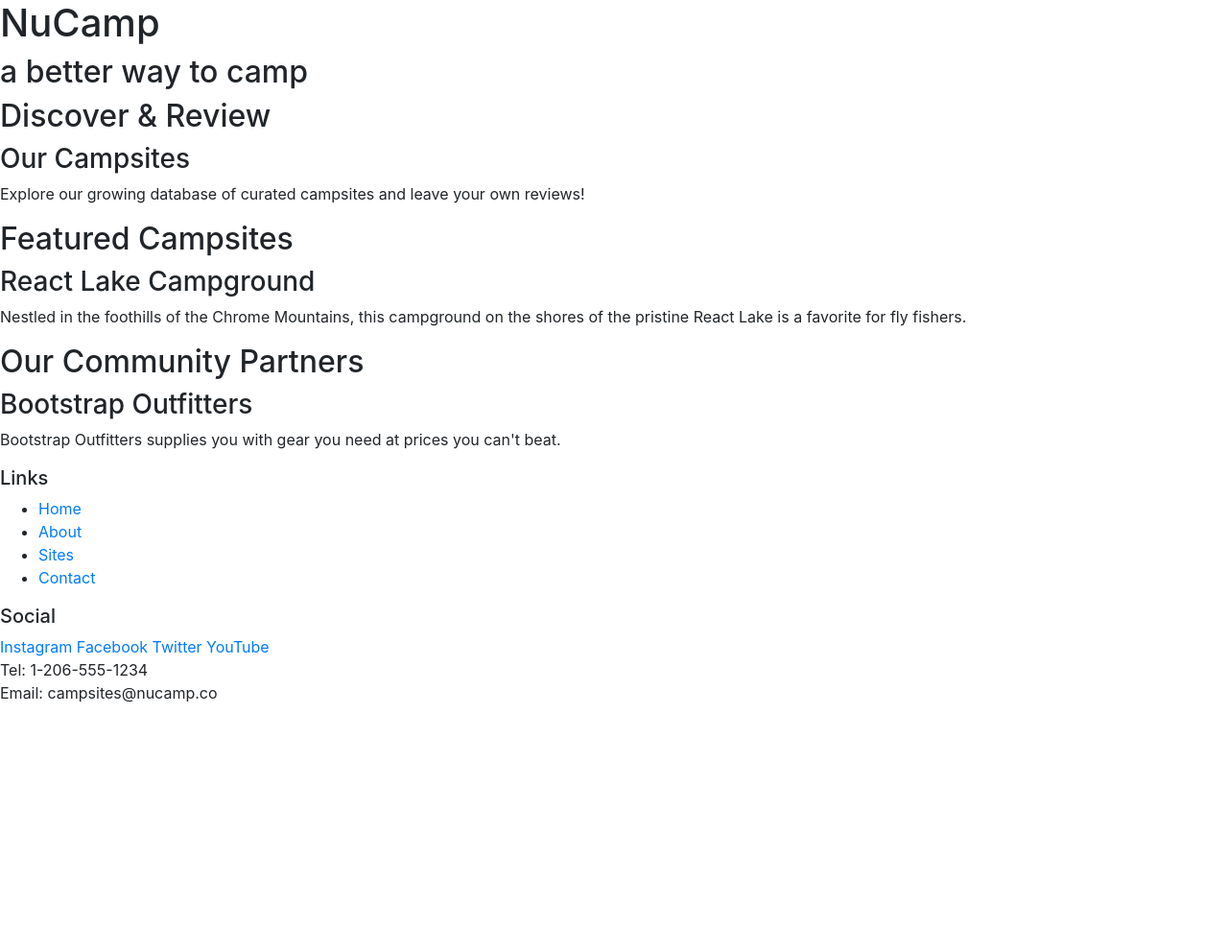
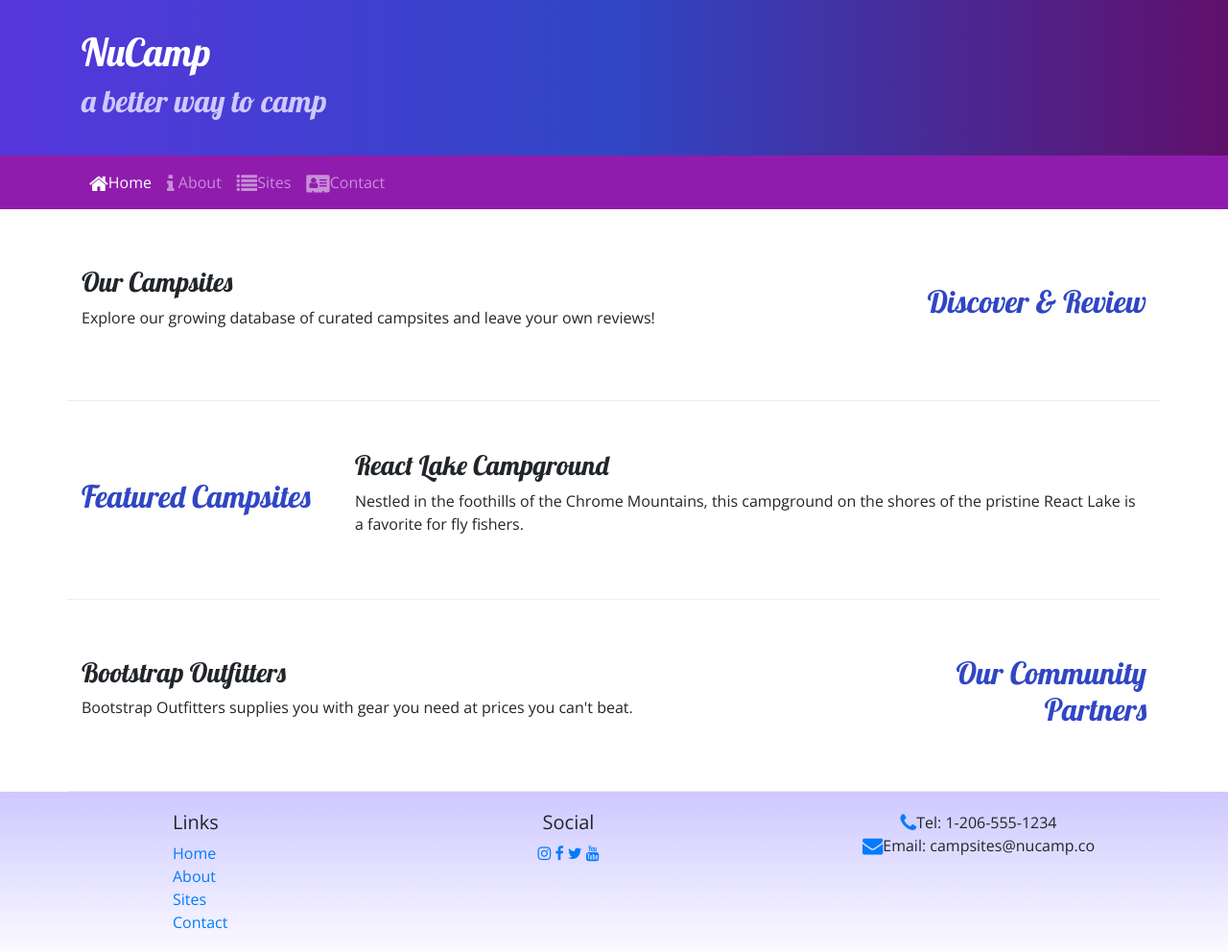
Before and after one commit to ramghar/nucampsite, a website: page index.html in a window 1280 px wide. Shown: the whole page at 96% size. Before the commit the page ends 800 px from the top, so only its background shows below. Drawn offline with nearby package versions, Linux system fonts and the light colour scheme.

Commit message:
Icon Fonts

```diff
--- /dev/null
+++ b/css/styles.css
@@ -0,0 +1,41 @@
+
+
+body {
+    font-family: "Open Sans", sans-serif;
+}
+
+h1, h2, h3 {
+    font-family: "Lobster", cursive;
+}
+
+h2 {
+    color: #3046C5;
+}
+
+header h2 {
+    color: #CEC8FF;
+}
+
+footer {
+    background-image: linear-gradient(#CEC8FF, white);
+    padding: 20px 0;
+}
+
+.jumbotron {
+    margin: 0;
+    padding: 30px;
+    background-image: linear-gradient(to right, #5637DD, #3046C5, #60106B);
+    color: white;
+}
+
+.row-content {
+    padding: 50px 0;
+    border-bottom: 1px ridge;
+    min-height: 200px;
+}
+.hr-line{
+    color: lightgray;
+}
+.navbar{
+    background-color: #901cad;
+}
--- a/index.html
+++ b/index.html
@@ -11,56 +11,102 @@
         <!-- Bootstrap CSS -->
         <link rel="stylesheet" href="node_modules/bootstrap/dist/css/bootstrap.min.css" />
 
+        <!-- Additional CSS must be placed after Bootstrap CSS -->
+        <link rel="stylesheet" href="node_modules/font-awesome/css/font-awesome.min.css" />
+        <link rel="stylesheet" href="https://fonts.googleapis.com/css?family=Lobster|Open+Sans" />
+        <link rel="stylesheet" href="css/styles.css" />
+
         <title>NuCamp: A Better Way To Camp</title>
     </head>
 
 <body>
 
-    <header>
+    <header class=" jumbotron jumbotron-fluid">
         <div>
+            <div class= "container">
+                <div class= "row">
+                    <div class= "col">
                         <h1>NuCamp</h1>
                         <h2>a better way to camp</h2>
                     </div>
+                </div>
+            </div>
+        </div>
     </header>
 
-    <div>
-        <h2>Discover & Review</h2>
+    <nav class="navbar navbar-expand-sm navbar-dark sticky-top">
+        <div class=" container">
+            <button class="navbar-toggler ml-auto" type="button" data-toggle="collapse" data-target="#nucampNavbar">
+                <span class="navbar-toggler-icon"></span>
+            </button>
+            <div class="collapse navbar-collapse" id="nucampNavbar">
+                <ul class=" navbar-nav">
+                    <li class="nav-item active"><a class= "nav-link" href = #> <i class="fa fa-home fa-lg"></i>Home </a></li>
+                    <li class="nav-item"><a class= "nav-link" href = aboutus.html><i class="fa fa-info fa-lg"></i> About</a></li>
+                    <li class="nav-item"><a class= "nav-link" href = #><i class="fa fa-list fa-lg"></i>Sites</a></li>
+                    <li class="nav-item"><a class= "nav-link" href = #><i class="fa fa-address-card fa-lg"></i>Contact</a></li>
+                </ul>
+            </div>
+        </div>
+    </nav>
+
+    <div class="container">
+        <div class=" row row-content align-items-center">
+                <div class="col-sm-4 order-sm-last  col-md-3">
+                    <h2 class = "text-sm-right">Discover & Review</h2>
+                </div>
+                <div class="col">
                     <h3>Our Campsites</h3>
-        <p>Explore our growing database of curated campsites and leave your own reviews!</p>
+                    <p class= "d-none d-sm-block">Explore our growing database of curated campsites and leave your own reviews!</p>
+                </div>
         </div>
 
-    <div>
+        <div class=" row row-content align-items-center">
+            <div class="col-sm-4 col-md-3">
                 <h2>Featured Campsites</h2>
+            </div>
+            <div class="col">
                 <h3>React Lake Campground</h3>
-        <p>Nestled in the foothills of the Chrome Mountains, this campground on the shores of the pristine React Lake is a favorite for fly fishers.</p>
+                <p class= "d-none d-sm-block">Nestled in the foothills of the Chrome Mountains, this campground on the shores of the pristine React Lake is a favorite for fly fishers.</p>
+            </div>
         </div>
 
-    <div>
-        <h2>Our Community Partners</h2>
+
+        <div class = "row row-content align-items-center">
+            <div class="col-sm-4 order-sm-last col-md-3">
+                <h2 class = "text-sm-right">Our Community Partners</h2>
+            </div>
+            <div class="col">
                 <h3>Bootstrap Outfitters</h3>
-        <p>Bootstrap Outfitters supplies you with gear you need at prices you can't beat.</p>
+                <p class= "d-none d-sm-block">Bootstrap Outfitters supplies you with gear you need at prices you can't beat.</p>
+            </div>
+        </div>
     </div>
 
     <footer>
-        <div>
+        <div class= "container">
+            <div class=" row ">
+                <div class=" col-4 col-sm-2 offset-1">
                     <h5>Links</h5>
-            <ul>
+                    <ul class=" list-unstyled">
                         <li><a href="#">Home</a></li>
-                <li><a href="#">About</a></li>
+                        <li><a href="aboutus.html">About</a></li>
                         <li><a href="#">Sites</a></li>
                         <li><a href="#">Contact</a></li>
                     </ul>
                 </div>
-        <div>
+                <div class=" col-6 col-sm-5 text-center">
                     <h5>Social</h5>
-            <a href="http://instagram.com/">Instagram</a>
-            <a href="http://facebook.com/">Facebook</a>
-            <a href="http://twitter.com/">Twitter</a>
-            <a href="http://youtube.com/">YouTube</a>
+                    <a href="http://instagram.com/"><i class= "fa fa-instagram"></i></a>
+                    <a href="http://facebook.com/"><i class="fa fa-facebook"></i></a>
+                    <a href="http://twitter.com/"><i class= "fa fa-twitter"></i></i></a>
+                    <a href="http://youtube.com/"><i class= "fa fa-youtube"></i></a>
                 </div>
-        <div>
-            Tel: 1-206-555-1234<br />
-            Email: campsites@nucamp.co
+                <div class="col-sm-4 text-center">
+                    <i class="fa fa-phone fa-lg text-primary"></i>Tel: 1-206-555-1234<br />
+                    <i class="fa fa-envelope fa-lg text-primary"></i>Email: campsites@nucamp.co
+                </div>
+            </div>
         </div>
     </footer>
     <!-- jQuery must come first, then Popper.js, then the Bootstrap JavaScript plugins.-->
--- a/package.json
+++ b/package.json
@@ -15,6 +15,7 @@
   },
   "dependencies": {
     "bootstrap": "^4.5.2",
+    "font-awesome": "^4.7.0",
     "jquery": "^3.5.1",
     "popper.js": "^1.16.1"
   }
```
Also changed, not shown: aboutus.html (added, +120 -0 lines), 2 other files. Lines whose indentation alone changed are shown as unchanged.
